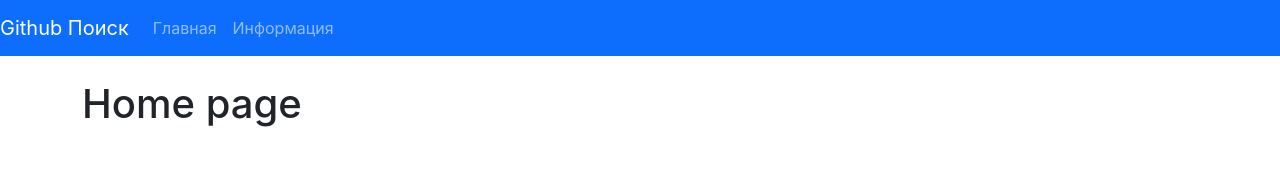
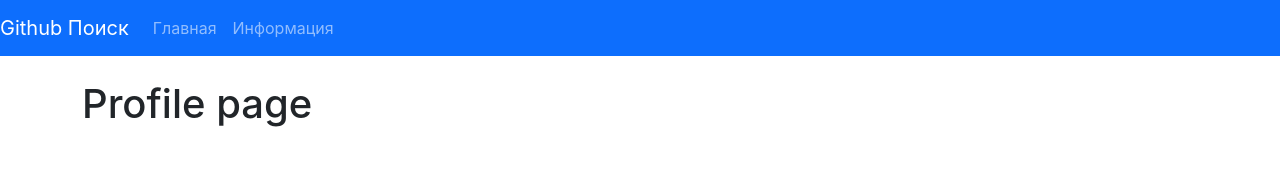
Before and after one commit to IvanSergeev59/react-hooks-practice, a React (Create React App) app: page /profile/react in a window 1280 px wide. Shown: the top 178 px of the page. Built offline with nearby package versions, Linux system fonts and the light colour scheme.

Commit message:
add route links

```diff
--- a/src/App.js
+++ b/src/App.js
@@ -1,17 +1,23 @@
 import React from 'react'
-import { Navbar } from './components/Navbar';
-import { Home } from './pages/Home';
+import { Navbar } from './components/Navbar'
+import { Home } from './pages/Home'
+import { About } from './pages/About'
+import { Profile } from './pages/Profile'
+import {BrowserRouter, Switch, Route} from 'react-router-dom'
 
 
 function App() {
   return (
-    <React.Fragment>
+    <BrowserRouter>
       <Navbar />
       <div className="container pt-4">
-        <h1><Home /></h1>
-
+        <Switch>
+          <Route path="/" exact component={Home}/>
+          <Route path="/about" component={About}/>
+          <Route path="/profile/:name" component={Profile}/>
+         </Switch>
       </div>
-    </React.Fragment>
+    </BrowserRouter>
   );
 }
 
--- a/src/components/Navbar.js
+++ b/src/components/Navbar.js
@@ -1,4 +1,5 @@
 import React from 'react'
+import { NavLink } from 'react-router-dom'
 
 export const Navbar = () => (
     <nav className="navbar navbar-dark bg-primary navbar-expand-lg">
--- a/src/pages/About.js
+++ b/src/pages/About.js
@@ -1,6 +1,6 @@
 import React from 'react'
 
-export const Home = () => {
+export const About = () => {
     return (
         <div>
             <h1>About page</h1>
--- a/src/pages/Profile.js
+++ b/src/pages/Profile.js
@@ -1,6 +1,6 @@
 import React from 'react'
 
-export const Home = () => {
+export const Profile = () => {
     return (
         <div>
             <h1>Profile page</h1>
```
